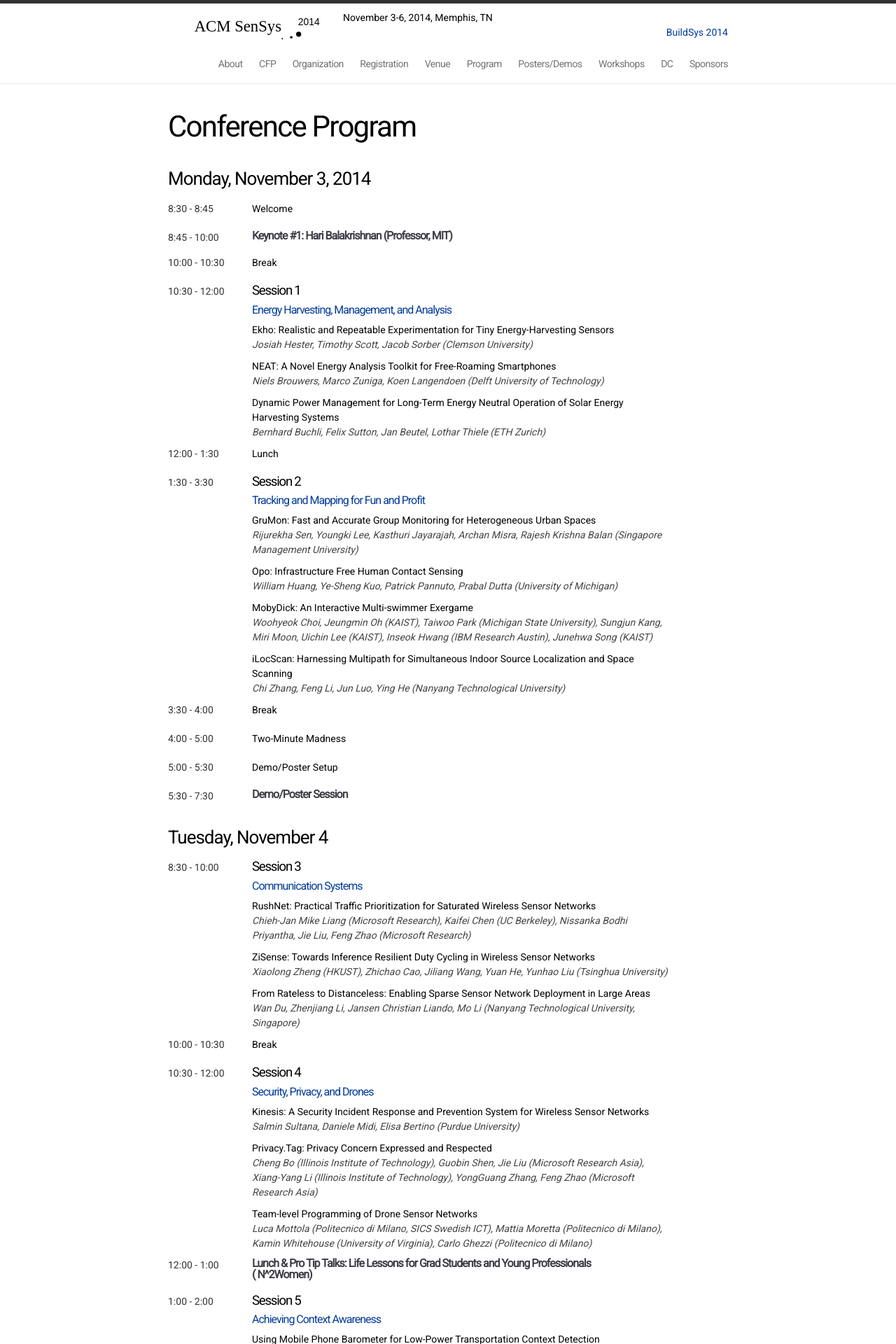
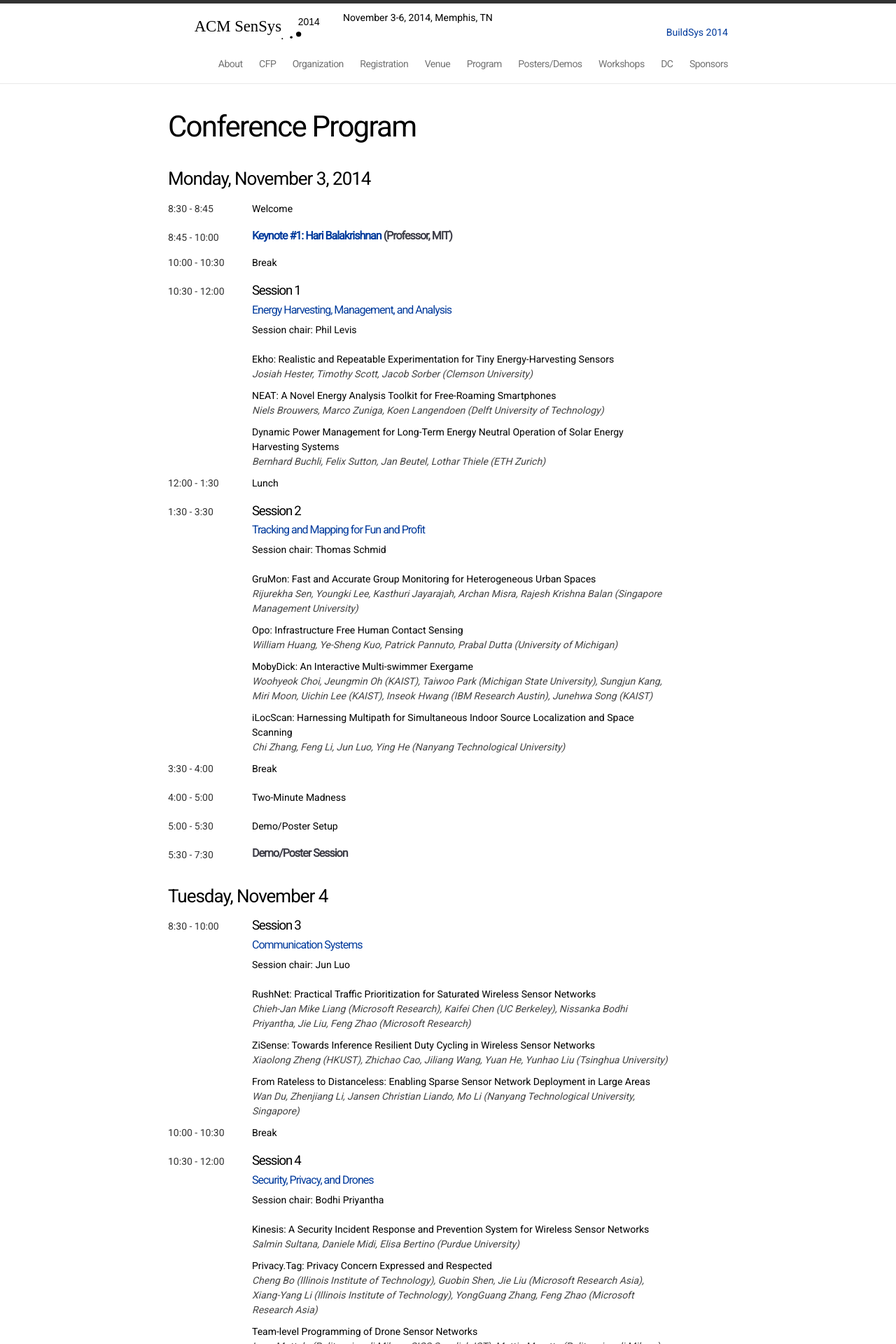
Before and after one commit to rfdickerson/acm-sensys2014-website, a Jekyll site: the page built from program.md, in a window 1280 px wide. Shown: the top 1920 px of the page at 70% size. Built offline with Jekyll 4.4.1, drawn with Linux system fonts in a browser that asks for light colours; some of the changed text lies outside the part shown.

Commit message:
added the keynote

```diff
--- a/css/main.css
+++ b/css/main.css
@@ -542,3 +542,11 @@ float: left;
 .programdesc li {
  margin-bottom: 10px;
 }
+
+.keynotepic {
+
+    float:left;
+    margin-right: 15px;
+    margin-bottom: 15px;
+
+}
--- a/program.md
+++ b/program.md
@@ -8,10 +8,11 @@ permalink: /program/
 
 
 <div class="programblock"><div class="dateitem">8:30 - 8:45</div> Welcome</div>
-<div class="programblock"><div class="dateitem">8:45 - 10:00</div> <h4>Keynote #1: Hari Balakrishnan (Professor, MIT)</h4></div>
+<div class="programblock"><div class="dateitem">8:45 - 10:00</div> <h4><a href="{{site.baseurl}}/keynote">Keynote #1: Hari Balakrishnan</a>   (Professor, MIT)</h4></div>
 <div class="programblock"><div class="dateitem">10:00 - 10:30</div> Break</div>
 <div class="programblock"><div class="dateitem">10:30 - 12:00</div> <div class="programdesc">
-    <h2>Session 1</h2> <h3>Energy Harvesting, Management, and Analysis</h3>
+<h2>Session 1</h2> <h3>Energy Harvesting, Management, and Analysis</h3>
+Session chair: Phil Levis <br/><br/>
     <ul>
       <li>Ekho: Realistic and Repeatable Experimentation for Tiny Energy-Harvesting Sensors <br/>
 	<span class="authors">Josiah Hester, Timothy Scott, Jacob Sorber (Clemson University)</span>
@@ -30,8 +31,9 @@ permalink: /program/
   <div class="dateitem">12:00 - 1:30</div> Lunch </div>
 
 <div class="programblock"><div class="dateitem">1:30 - 3:30</div> <div class="programdesc">
-    <h2>Session 2</h2>
+<h2>Session 2</h2>
 	<h3> Tracking and Mapping for Fun and Profit</h3>
+	Session chair: Thomas Schmid <br/><br/>
     <ul>
       <li>GruMon: Fast and Accurate Group Monitoring for Heterogeneous Urban Spaces <br/>
 	<span class="authors">Rijurekha Sen, Youngki Lee, Kasthuri Jayarajah, Archan Misra,
@@ -41,7 +43,7 @@ permalink: /program/
       <li>
 	Opo: Infrastructure Free Human Contact Sensing <br/>
 	<span class="authors"> William Huang, Ye-Sheng Kuo, Patrick Pannuto, Prabal Dutta (University of Michigan)
-</span>
+	</span>
       </li>
       <li>MobyDick: An Interactive Multi-swimmer Exergame <br/>
 	<span class="authors">Woohyeok Choi, Jeungmin Oh (KAIST), Taiwoo Park (Michigan State University), Sungjun Kang, Miri Moon, Uichin Lee (KAIST), Inseok Hwang (IBM Research Austin), Junehwa Song (KAIST)
@@ -62,7 +64,8 @@ permalink: /program/
 <h3>Tuesday, November 4</h3>
 
 <div class="programblock"><div class="dateitem">8:30 - 10:00</div> <div class="programdesc">
-    <h2>Session 3</h2><h3>Communication Systems</h3>
+<h2>Session 3</h2><h3>Communication Systems</h3>
+Session chair: Jun Luo <br/><br/>
     <ul>
       <li>RushNet: Practical Traffic Prioritization for Saturated Wireless Sensor Networks <br/>
 	<span class="authors">Chieh-Jan Mike Liang (Microsoft Research), Kaifei Chen (UC Berkeley), Nissanka Bodhi Priyantha, Jie Liu, Feng Zhao (Microsoft Research)
@@ -84,8 +87,9 @@ permalink: /program/
   <div class="dateitem">10:00 - 10:30</div> Break </div>
 
 <div class="programblock"><div class="dateitem">10:30 - 12:00</div> <div class="programdesc">
-    <h2>Session 4</h2> <h3>Security, Privacy, and Drones</h3>
-    <ul>
+<h2>Session 4</h2> <h3>Security, Privacy, and Drones</h3>
+Session chair: Bodhi Priyantha <br/><br/>
+<ul>
       <li>Kinesis: A Security Incident Response and Prevention System for Wireless Sensor Networks <br/>
 	<span class="authors">Salmin Sultana, Daniele Midi, Elisa Bertino (Purdue University)
 	</span>
@@ -108,7 +112,8 @@ permalink: /program/
 N^2Women)</h4>
 </div>
 <div class="programblock"><div class="dateitem">1:00 - 2:00</div> <div class="programdesc">
-    <h2>Session 5</h2><h3>Achieving Context Awareness</h3>
+<h2>Session 5</h2><h3>Achieving Context Awareness</h3>
+Session chair: Koen Langendoen <br/><br/>
     <ul>
       <li>Using Mobile Phone Barometer for Low-Power Transportation Context Detection <br/>
 	<span class="authors">Kartik Sankaran, Minhui Zhu, Xiangfa Guo, Akkihebbal L. Ananda, Mun Choon Chan (National University of Singapore), Li-Shiuan Peh (Massachusetts Institute of Technology)
@@ -123,11 +128,19 @@ N^2Women)</h4>
   </ul>
 </div>
 </div>
-<div class="programblock"><div class="dateitem">2:00 - 3:00</div> Test of Time Awards and Panel: Infrastructure Needs and New Directions</div>
+
+<div class="programblock"><div class="dateitem">2:00 - 3:00</div>
+ <div class="programdesc"> Test of Time Awards and Panel
+    <h2>SenSys in a Dozen: Lessons Learned and Directions to Set</h2>
+    <p><span class="authors">Phil Levis (Stanford), Thomas Schmid (Univ. of Utah), Koen Langendoen (Delft University), Thyaga Nandagopal (NSF)</span></p>
+</div>
+</div>
+
 <div class="programblock"><div class="dateitem">3:00 - 3:30</div> Break</div>
 <div class="programblock"><div class="dateitem">3:30 - 5:00</div> <div class="programdesc">
-    <h2>Session 6</h2><h3>Sensor Applications</h3>
-    <ul>
+<h2>Session 6</h2><h3>Sensor Applications</h3>
+Session chair: Janos Sallai <br/><br/>
+<ul>
       <li>CarLog: A Platform for Flexible and Efficient Automotive Sensing <br/>
 	<span class="authors">Yurong Jiang, Hang Qiu, Matthew McCartney (University of Southern California), Fan Bai, Donald Grimm (General Motors Global R&D), Ramesh Govindan (University of Southern California)
 	</span>
@@ -154,7 +167,8 @@ N^2Women)</h4>
 <div class="programblock"><div class="dateitem">8:45 - 10:00</div> Keynote #2: Clas Jacobsen (Chief Scientist, UTRC)</div>
 <div class="programblock"><div class="dateitem">10:00 - 10:30</div> Break</div>
 <div class="programblock"><div class="dateitem">10:30 - 12:00</div> <div class="programdesc">
-    <h2>Session 7</h2><h3>Monitoring and Imaging, Indoors and Out</h3>
+<h2>Session 7</h2><h3>Monitoring and Imaging, Indoors and Out</h3>
+Session chair: Xiaofan (Fred) Jiang <br/><br/>
     <ul>
       <li>Feasibility and Limits of Wi-Fi Imaging <br/>
 	<span class="authors">Donny Huang, Rajalakshmi Nandakumar, Shyamnath Gollakota (University of Washington)
```
Also changed, not shown: keynote.md (added, +45 -0 lines), resources/images/balakrishnan.jpg (added).
